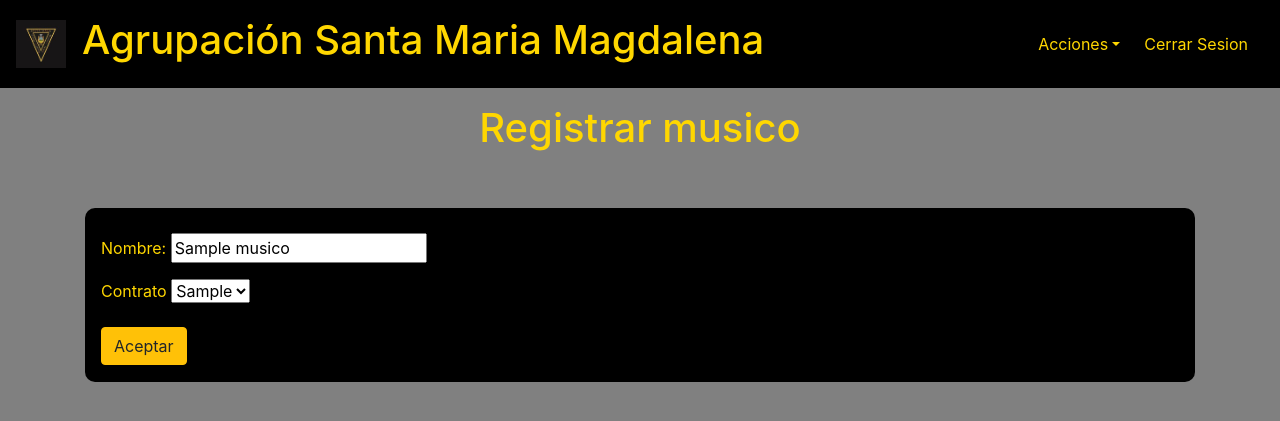
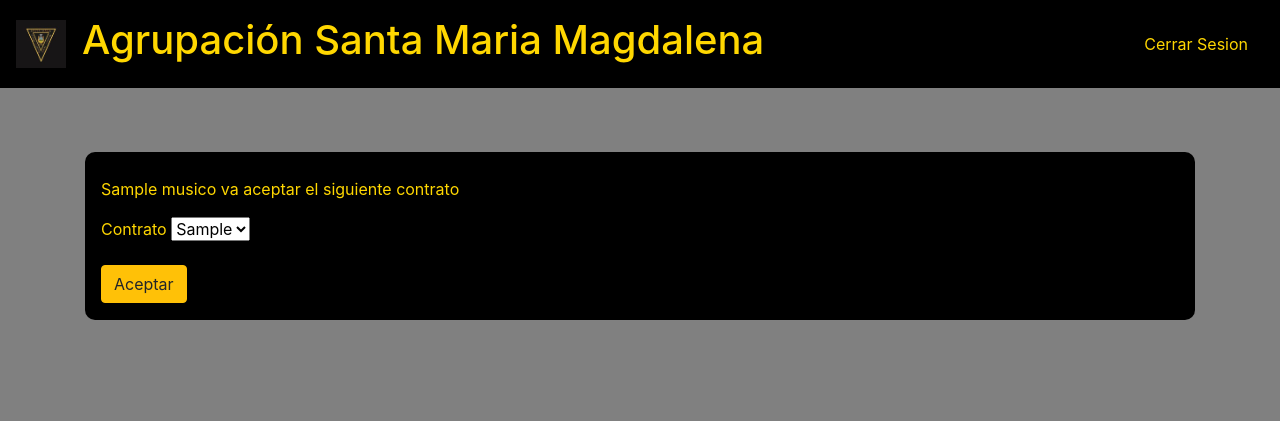
Before and after one commit to DavidSobri/final, a PHP site: page /aceptar.php?id=1 in a window 1280 px wide. Shown: the top 421 px of the page. Run offline with PHP 8.4, Linux system fonts and the light colour scheme; tables that the repository leaves empty or names only in its code hold one stand-in row (values such as "Sample post").

Commit message:
todo bien, solo falta aceptar2

```diff
--- a/aceptar.php
+++ b/aceptar.php
@@ -23,7 +23,7 @@ $resultado = $mysqli->query($sql);
     <link rel="stylesheet" href="css/bootstrap.min.css">
     <link rel="stylesheet" href="estiloregistrar.css">
     <link rel="stylesheet" href="estilos.css">
-    <link rel="shortcut icon" href="images/icono.png">
+    <link rel="shortcut icon" href="images/logo.jpg">
 
     <title>Agrupación Santa Maria Magdalena</title>
 
@@ -31,23 +31,13 @@ $resultado = $mysqli->query($sql);
 
         <nav class="navbar navbar-expand-lg navbar black ">
             <img src="images/logo.jpg" alt="grande" style="width: 50px;" class="align-self-left">
-            <h1><a class="nav-link" href="panel_de_control.php">Agrupación Santa Maria Magdalena</h1></a>
+            <h1><a class="nav-link" href='menu_usuario.php?id=<?php echo $id ?>'>Agrupación Santa Maria Magdalena</h1></a>
             <button class="navbar-toggler" type="button" data-toggle="collapse" data-target="#navbarSupportedContent"
                 aria-controls="navbarSupportedContent" aria-expanded="false" aria-label="Toggle navigation">
                 <span class="navbar-toggler-icon"></span>
             </button>
 
-            <div class="collapse navbar-collapse" id="navbarSupportedContent">
-                <ul class="navbar-nav ml-auto">
-                    <li class="nav-item dropdown">
-                        <a class="nav-link dropdown-toggle" href="#" id="navbarDropdown" role="button"
-                            data-toggle="dropdown" aria-haspopup="true" aria-expanded="false">Acciones</a>
-                        <div class="dropdown-menu" aria-labelledby="navbarDropdown">
-                            <a class="dropdown-item" href="registrar.php">Registrar nuevo musico</a>
-                            <a class="dropdown-item" href="contratos.php">Actuaciones</a>
-                        </div>
-                    </li>
-                </ul>
+            <div class="collapse navbar-collapse" id="navbarSupportedContent" style="justify-content:end">
                 <a href="index.php" class="form-inline my-2 my-lg-0 nav-link">Cerrar Sesion</a>
             </div>
         </nav>
@@ -57,16 +47,13 @@ $resultado = $mysqli->query($sql);
 
 <body>
     <div class="container">
-        <div class="row" style="justify-content: center;">
-            <h1>Registrar musico</h1>
-        </div>
         <br><br>
         <div class="card">
             <div class="col-md-8">
                 <!-- Completar atributos de form -->
                 <form id="registro" name="registro" autocomplete="off" method="post" action="aceptar2.php">
                     <br>
-                       <p>Nombre: <input type="text" readonly value="<?php echo $fila2['nombre']; ?>" name="nombre"></p>
+                       <p><?php echo $fila2['nombre'] ?> va aceptar el siguiente contrato</p>
 
                     <div class="form-group">
                         <label>Contrato</label>
--- a/datos.php
+++ b/datos.php
@@ -38,7 +38,6 @@ $fila2=$resultado2->fetch_assoc();
             </button>
 
             <div class="collapse navbar-collapse" id="navbarSupportedContent" style="justify-content:end">
-            <a href="contratos2.php" class="form-inline my-2 my-lg-0 nav-link">Actuaciones</a>
             <a href="index.php" class="form-inline my-2 my-lg-0 nav-link">Cerrar Sesion</a>
             </div>
         </nav>
--- a/datos2.php
+++ b/datos2.php
@@ -38,7 +38,6 @@ $fila2=$resultado2->fetch_assoc();
             </button>
 
             <div class="collapse navbar-collapse" id="navbarSupportedContent" style="justify-content:end">
-            <a href="contratos2.php" class="form-inline my-2 my-lg-0 nav-link">Actuaciones</a>
             <a href="index.php" class="form-inline my-2 my-lg-0 nav-link">Cerrar Sesion</a>
             </div>
         </nav>
```
Also changed, not shown: contratos2.php (+3 -18 lines).
